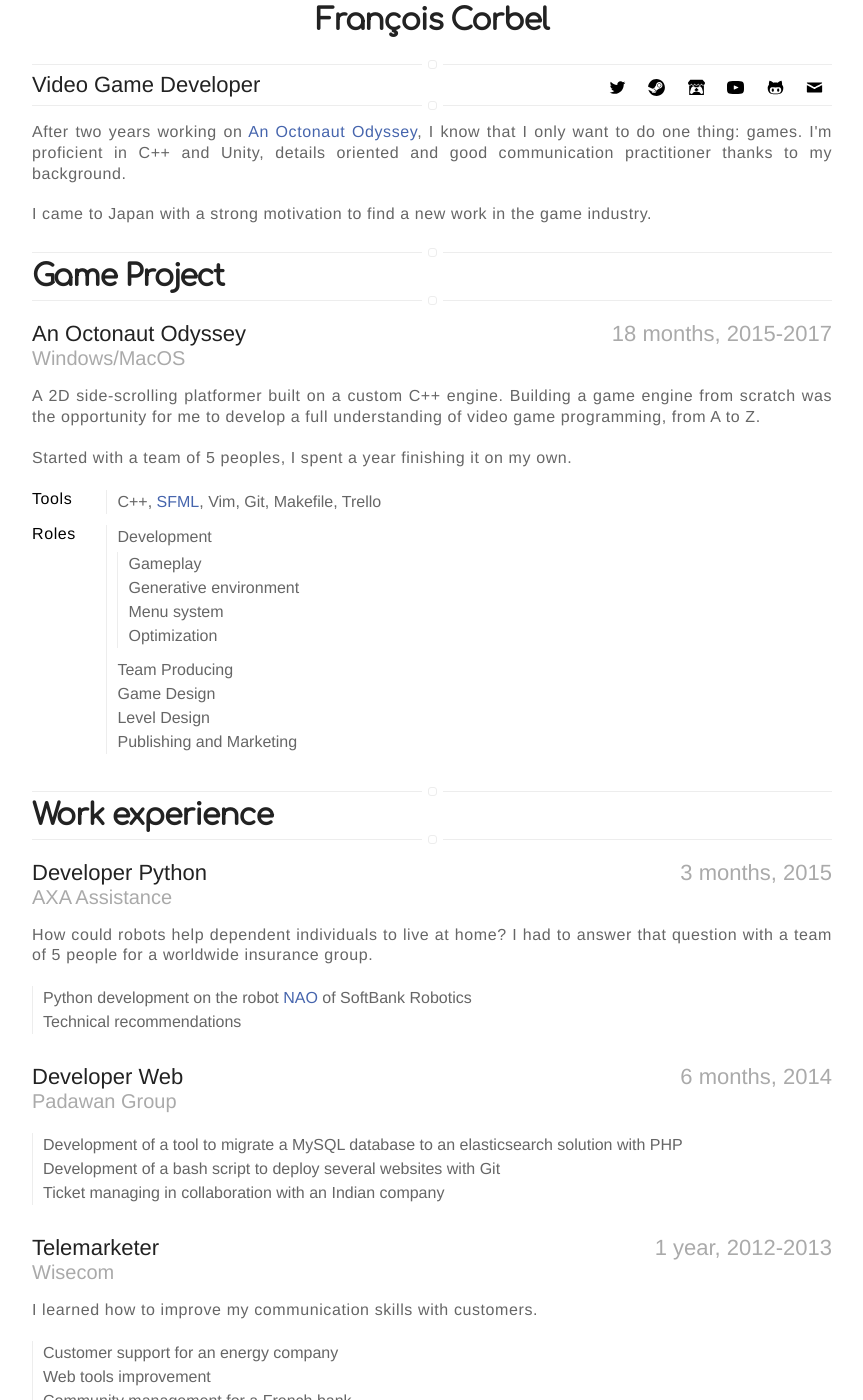
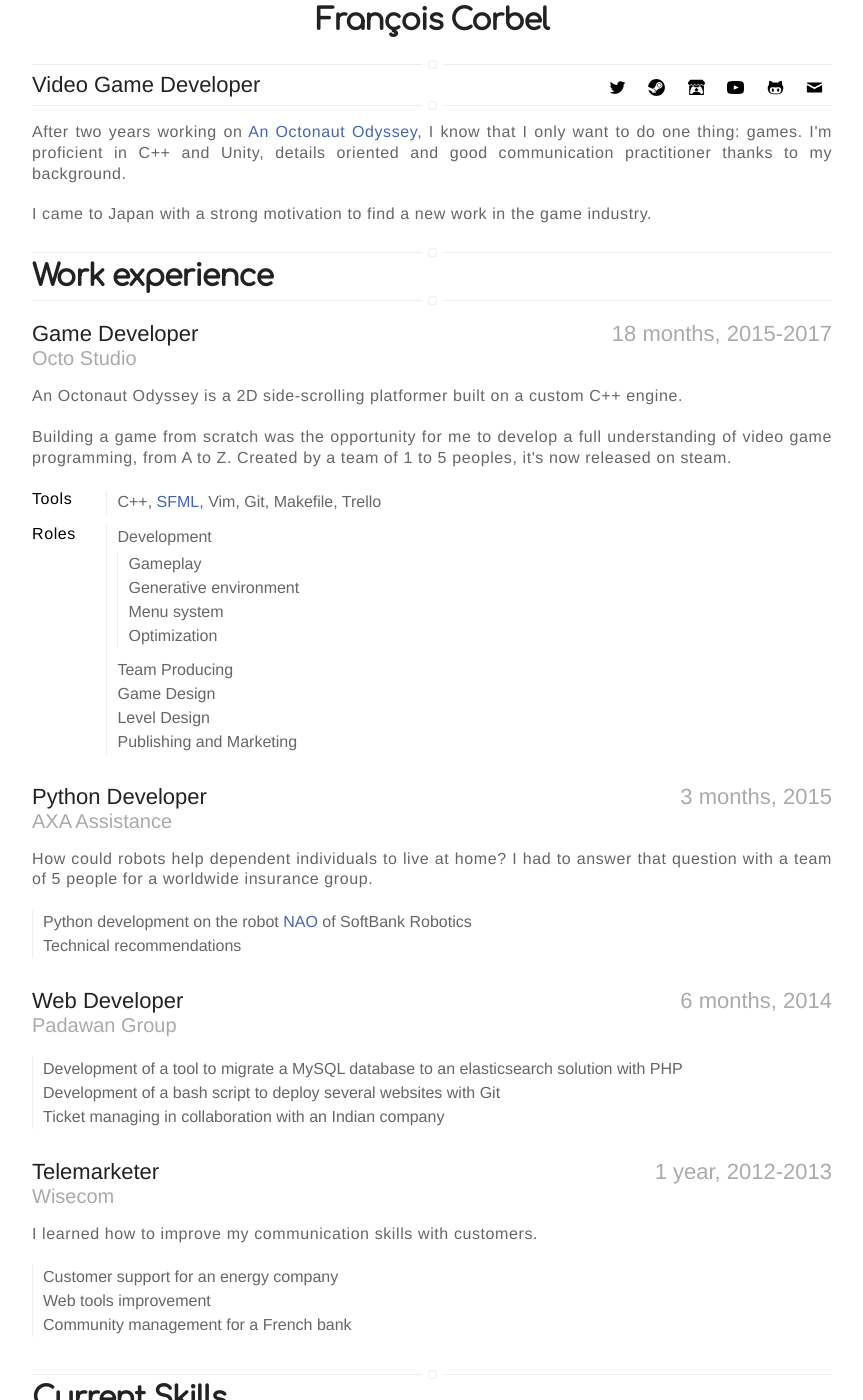
Before and after one commit to fcvalise/fcvalise.github.io, a Jekyll site: the page built from resume.html, in a window 1280 px wide and 1400 px high, scrolled down 295 px. Shown: the whole window, without its empty margins (208-1071 px from the left). Built offline with Jekyll 4.4.1, drawn with Linux system fonts in a browser that asks for light colours; nearby versions of some CDN libraries.

```diff
--- a/_includes/resume.html
+++ b/_includes/resume.html
@@ -18,17 +18,17 @@
 
     <div class="experience">
         {% include hr-custom.html %}
-        <h1>Game Project</h1>
+        <h1>Work experience</h1>
         {% include hr-custom.html %}
 
         <div class="elem">
             <a alt="An Octonaut Odyssey" href="{{site.url}}/an-octonaut-odyssey/">
-            <h2 class="title">An Octonaut Odyssey</h2>
+            <h2 class="title">Game Developer</h2>
             <h2 class="date">18 months, 2015-2017</h2>
-            <h3>Windows/MacOS</h3>
-            <p>A 2D side-scrolling platformer built on a custom C++ engine. Building a game engine from scratch was the opportunity for
-            me to develop a full understanding of video game programming, from A to Z.
-            <p>Started with a team of 5 peoples, I spent a year finishing it on my own.</p>
+            <h3>Octo Studio</h3>
+            <p>An Octonaut Odyssey is a 2D side-scrolling platformer built on a custom C++ engine.</p>
+            <p>Building a game from scratch was the opportunity for me to develop a full understanding of video game programming,
+            from A to Z. Created by a team of 1 to 5 peoples, it's now released on steam.</p>
             </a>
             <p class="ul-title"><strong>Tools</strong></p>
             <ul><li>C++, <a alt="sfml-dev.org" href="https://www.sfml-dev.org/">SFML</a>, Vim, Git, Makefile, Trello</li></ul>
@@ -49,12 +49,8 @@
             </ul>
         </div>
 
-        {% include hr-custom.html %}
-        <h1>Work experience</h1>
-        {% include hr-custom.html %}
-
         <div class="elem">
-            <h2 class="title">Developer Python</h2>
+            <h2 class="title">Python Developer</h2>
             <h2 class="date">3 months, 2015</h2>
             <h3>AXA Assistance</h3>
             <p>How could robots help dependent individuals to live at home? I had to answer that question
@@ -66,7 +62,7 @@
         </div>
 
         <div class="elem">
-            <h2 class="title">Developer Web</h2>
+            <h2 class="title">Web Developer</h2>
             <h2 class="date">6 months, 2014</h2>
             <h3>Padawan Group</h3>
             <p></p>
--- a/_posts/2016-02-27-chaman-vr.markdown
+++ b/_posts/2016-02-27-chaman-vr.markdown
@@ -23,7 +23,7 @@ team:
     -   name: Lucien Coycault
         role: Graphic Designer
         website: http://www.luciencoycault.fr
-    -   name: Sebastien Paluel
+    -   name: Sébastien Palluel
         role: Sound Atmoshpere
     -   name: Pierre Glory
         role: Music / Sound Design
```
